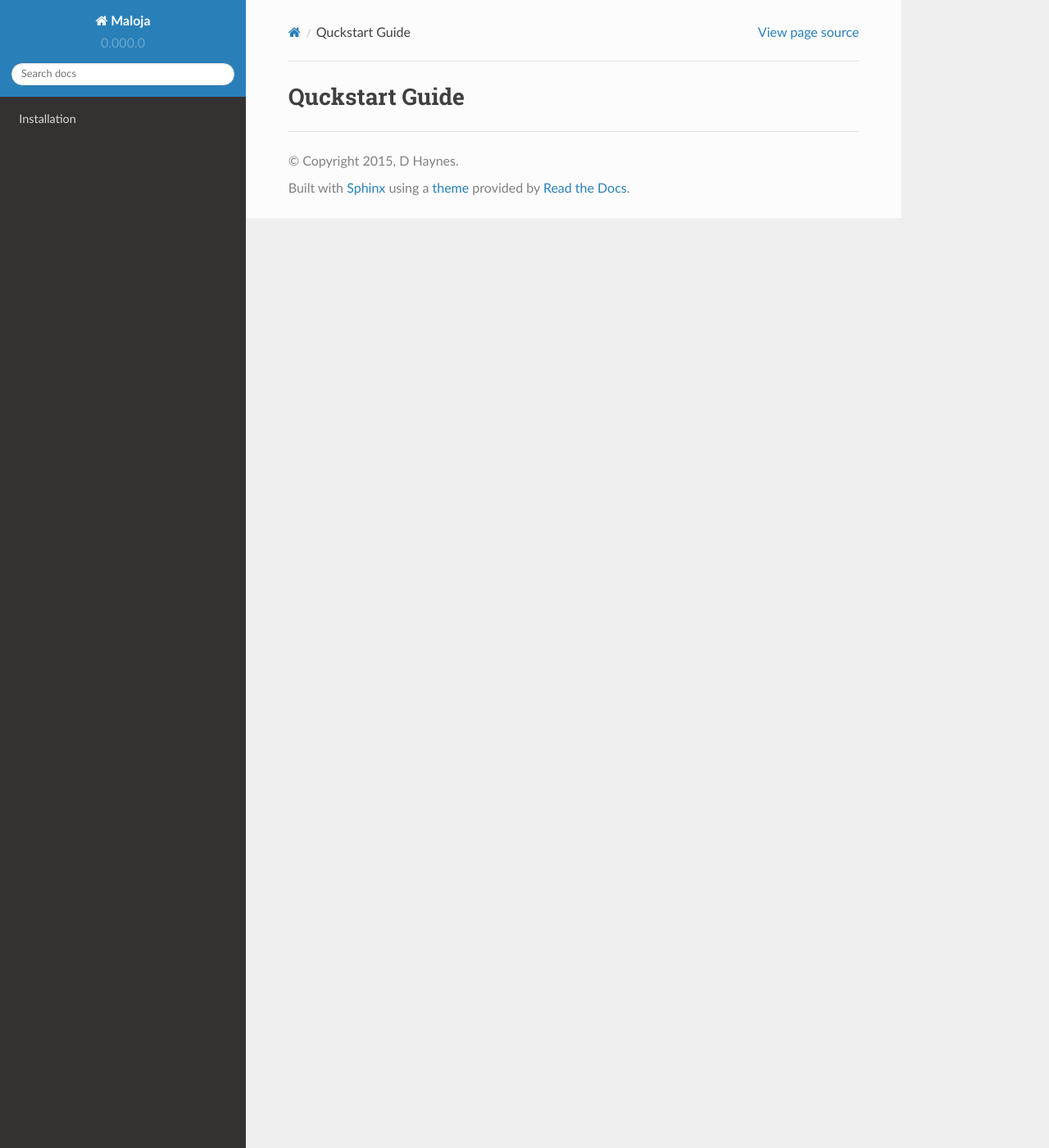
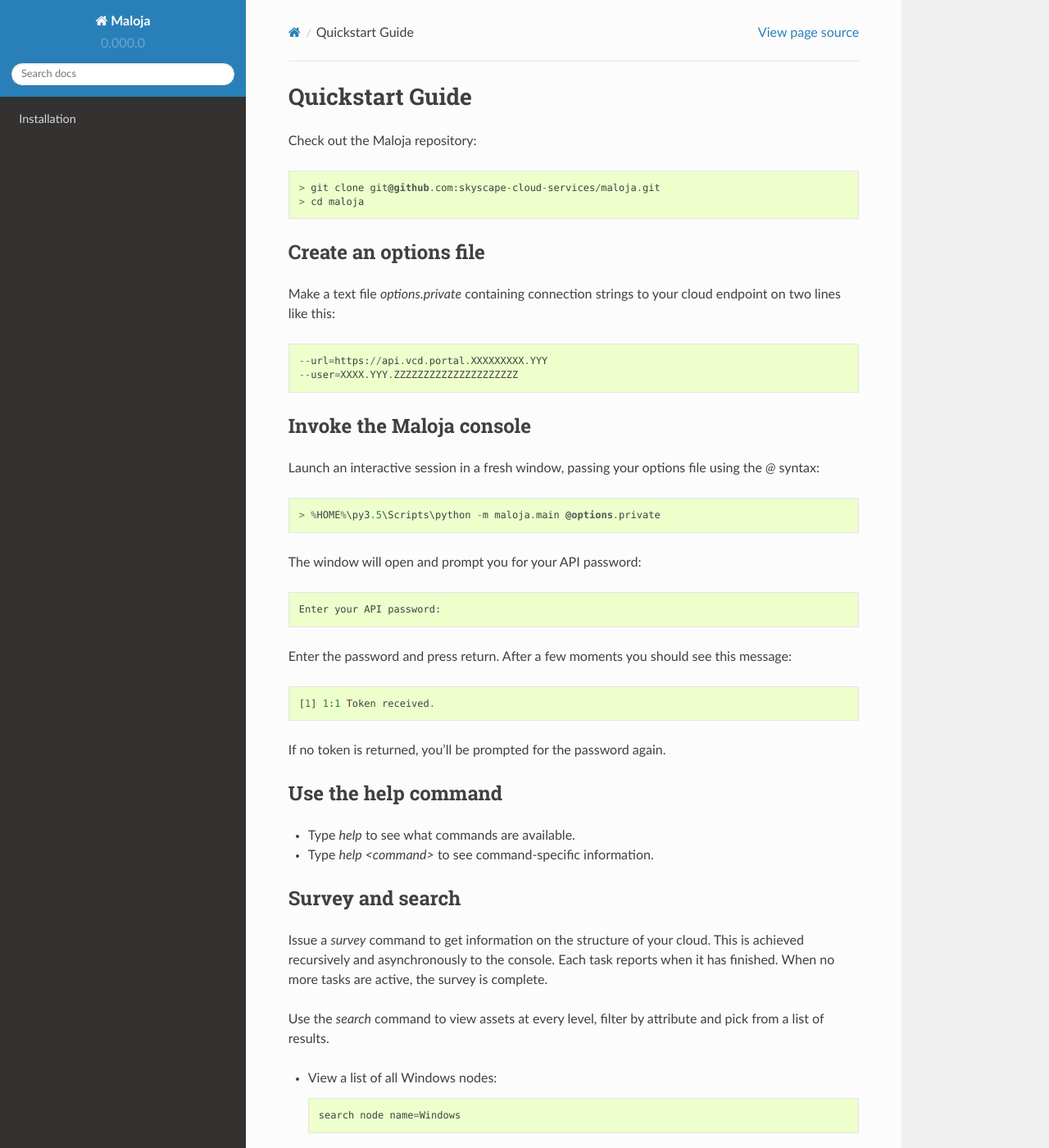
Before and after one commit to UKCloud/maloja, a Sphinx documentation site: the page built from maloja/doc/quickstart.rst, in a window 1280 px wide and 1400 px high. Shown: the whole window at 82% size. Built offline with Sphinx 7.4.7 and the Read the Docs theme 2.0.0, drawn with Linux system fonts in a browser that asks for light colours; some of the changed text lies outside the part shown.

Commit message:
Populated quickstart guide.

```diff
--- a/maloja/doc/quickstart.rst
+++ b/maloja/doc/quickstart.rst
@@ -1,5 +1,69 @@
 ..  Titling
     ##++::==~~--''``
 
-Quckstart Guide
-===============
+Quickstart Guide
+================
+
+Check out the Maloja repository::
+
+    > git clone git@github.com:skyscape-cloud-services/maloja.git
+    > cd maloja
+
+Create an options file
+~~~~~~~~~~~~~~~~~~~~~~
+
+Make a text file `options.private` containing connection strings to your cloud
+endpoint on two lines like this::
+
+    --url=https://api.vcd.portal.XXXXXXXXX.YYY
+    --user=XXXX.YYY.ZZZZZZZZZZZZZZZZZZZZZ
+
+Invoke the Maloja console
+~~~~~~~~~~~~~~~~~~~~~~~~~
+
+Launch an interactive session in a fresh window, passing your options file
+using the `@` syntax::
+
+    > %HOME%\py3.5\Scripts\python -m maloja.main @options.private
+
+The window will open and prompt you for your API password::
+
+    Enter your API password:
+
+Enter the password and press return. After a few moments you should see this
+message::
+
+    [1] 1:1 Token received.
+
+If no token is returned, you'll be prompted for the password again.
+
+Use the help command
+~~~~~~~~~~~~~~~~~~~~
+
+* Type `help` to see what commands are available.
+* Type `help <command>` to see command-specific information.
+
+Survey and search
+~~~~~~~~~~~~~~~~~
+
+Issue a `survey` command to get information on the structure of your
+cloud. This is achieved recursively and asynchronously to the console. Each
+task reports when it has finished. When no more tasks are active, the survey is
+complete.
+
+Use the `search` command to view assets at every level, filter by attribute and
+pick from a list of results.
+
+* View a list of all Windows nodes::
+
+    search node name=Windows
+
+* Pick from the list of all Windows nodes::
+
+    search node name=Windows 5
+
+Clear the buffer
+~~~~~~~~~~~~~~~~
+
+The console stores in memory each object you have identified by search. Refresh
+this buffer with the `clear` command.
```
